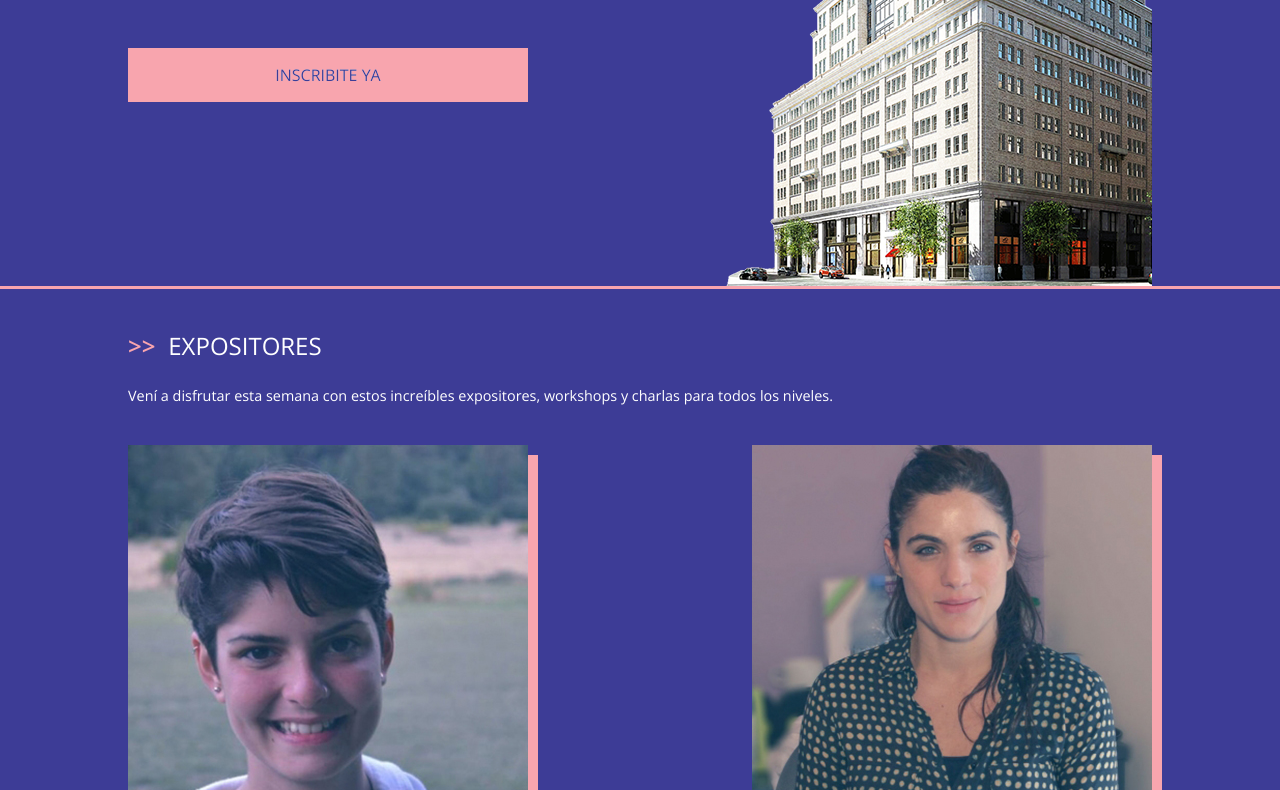
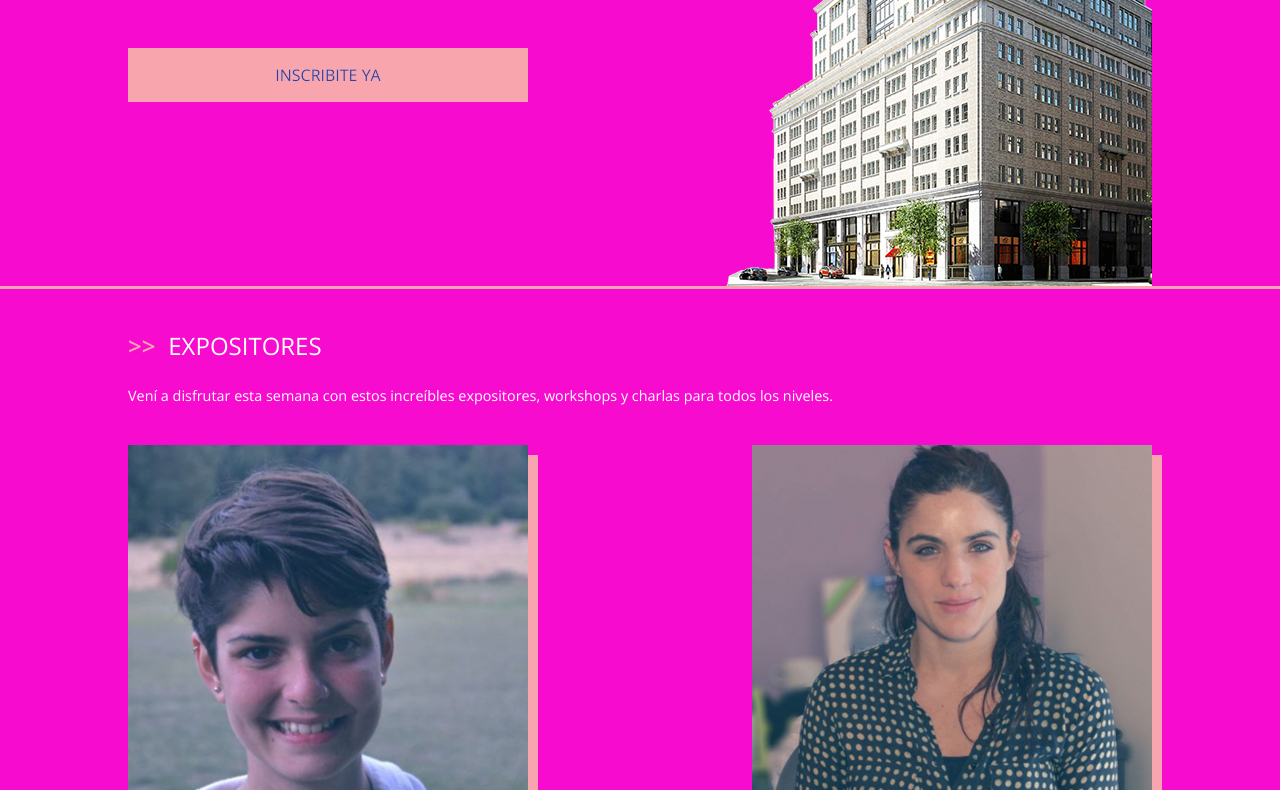
Before and after one commit to florenciazaccara/sitio, a plain HTML site: page index.html in a window 1280 px wide. Shown: the part 325-1115 px from the top of the page. Drawn offline with nearby package versions, Linux system fonts and the light colour scheme.

Commit message:
Cambie el color de fondo

```diff
--- a/css/style.css
+++ b/css/style.css
@@ -7,7 +7,7 @@
   box-sizing: border-box; }
 
 body {
-  background-color: #3d3c96;
+  background-color: #f70bcf;
   font-family: "Open Sans", sans-serif;
   color: #FFF;
   overflow-x: hidden; }
```
